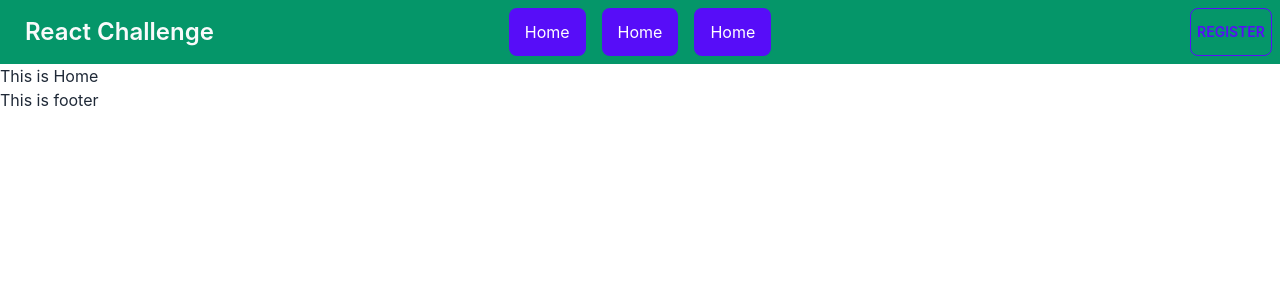
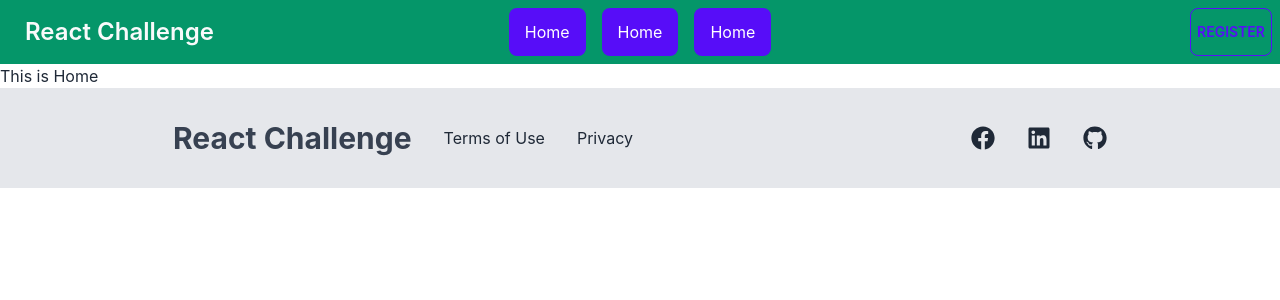
Before and after one commit to Kaiser-Tanveer/react-challenge, a React (Create React App) app: page / in a window 1280 px wide. Shown: the top 300 px of the page. Built offline with nearby package versions, Linux system fonts and the light colour scheme.

Commit message:
Footer added

```diff
--- a/src/Shared/Footer/Footer.js
+++ b/src/Shared/Footer/Footer.js
@@ -1,10 +1,37 @@
 import React from 'react';
+import { Link } from 'react-router-dom';
+import { FaFacebook, FaGithub, FaLinkedin } from 'react-icons/fa';
 
 const Footer = () => {
     return (
-        <div>
-            This is footer
-        </div>
+        <footer className="px-4 py-8 bg-gray-200 text-gray-600w-full">
+            <div className="container flex flex-wrap items-center justify-center mx-auto space-y-4 sm:justify-around sm:space-y-0">
+                <div className="flex flex-row pr-3 space-x-4 sm:space-x-8">
+                    <div className="">
+                        <h2 className='text-3xl font-bold text-gray-700'>React Challenge</h2>
+                    </div>
+                    <ul className="flex flex-wrap items-center space-x-4 sm:space-x-8">
+                        <li>
+                            <Link>Terms of Use</Link>
+                        </li>
+                        <li>
+                            <Link>Privacy</Link>
+                        </li>
+                    </ul>
+                </div>
+                <ul className="flex flex-wrap pl-3 space-x-4 sm:space-x-8">
+                    <li>
+                        <FaFacebook className='text-2xl' />
+                    </li>
+                    <li>
+                        <FaLinkedin className='text-2xl' />
+                    </li>
+                    <li>
+                        <FaGithub className='text-2xl' />
+                    </li>
+                </ul>
+            </div>
+        </footer>
     );
 };
 
```
